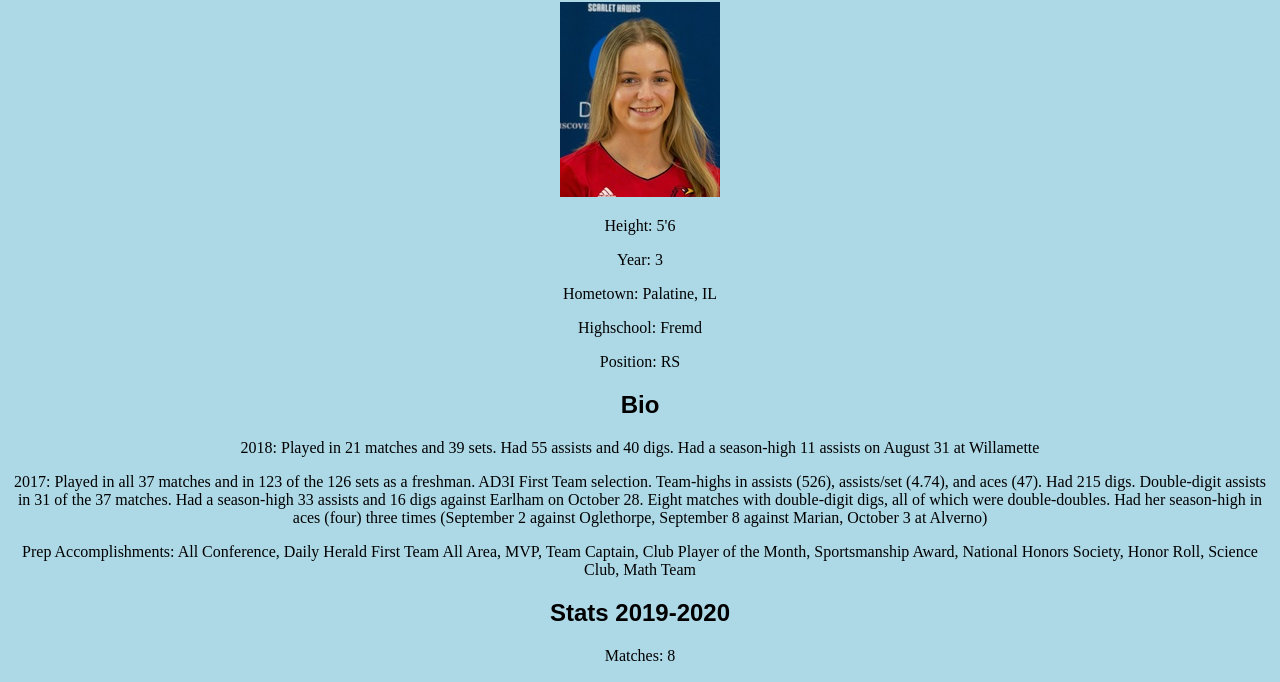
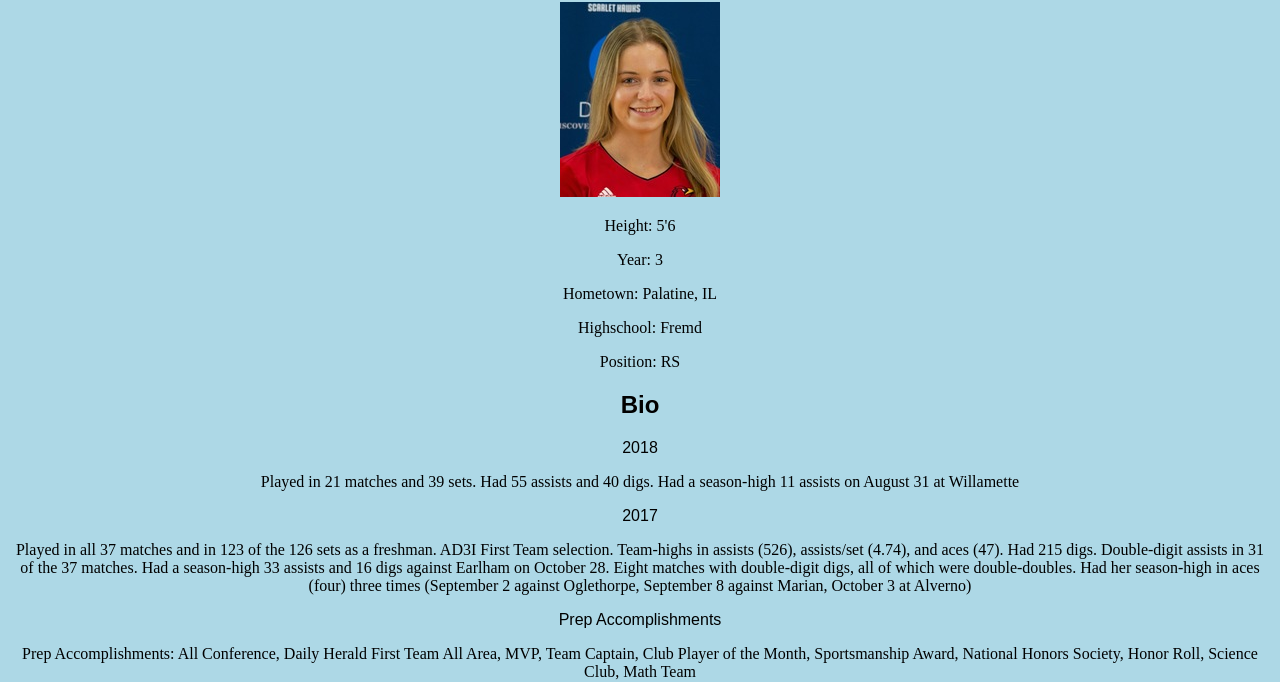
Before and after one commit to nfreund22/Project2, a plain HTML site: page volleyball.html in a window 1280 px wide. Shown: the part 132-814 px from the top of the page. Drawn offline with Linux system fonts and the light colour scheme; a web font is replaced by a local one.

Commit message:
Update volleyball.html

```diff
--- a/volleyball.html
+++ b/volleyball.html
@@ -24,9 +24,24 @@
 		<p>Highschool: Fremd</p>
 		<p>Position: RS</p>
 		<h2>Bio</h2>
-		<p>2018: Played in 21 matches and 39 sets. Had 55 assists and 40 digs. Had a season-high 11 assists on August 31 at Willamette</p>
-		<p>2017: Played in all 37 matches and in 123 of the 126 sets as a freshman. AD3I First Team selection. Team-highs in assists (526), assists/set (4.74), and aces (47). Had 215 digs. Double-digit assists in 31 of the 37 matches. Had a season-high 33 assists and 16 digs against Earlham on October 28. Eight matches with double-digit digs, all of which were double-doubles. Had her season-high in aces (four) three times (September 2 against Oglethorpe, September 8 against Marian, October 3 at Alverno)</p>
-		<p>Prep Accomplishments: All Conference, Daily Herald First Team All Area, MVP, Team Captain, Club Player of the Month, Sportsmanship Award, National Honors Society, Honor Roll, Science Club, Math Team</p>
+		<div class="dropdown1">
+			<span>2018</span>
+			<div class="dropdown1-content">
+				<p>Played in 21 matches and 39 sets. Had 55 assists and 40 digs. Had a season-high 11 assists on August 31 at Willamette</p>
+			</div>
+		</div>
+		<div class="dropdown2">
+			<span>2017</span>
+			<div class="dropdown2-content">
+				<p>Played in all 37 matches and in 123 of the 126 sets as a freshman. AD3I First Team selection. Team-highs in assists (526), assists/set (4.74), and aces (47). Had 215 digs. Double-digit assists in 31 of the 37 matches. Had a season-high 33 assists and 16 digs against Earlham on October 28. Eight matches with double-digit digs, all of which were double-doubles. Had her season-high in aces (four) three times (September 2 against Oglethorpe, September 8 against Marian, October 3 at Alverno)</p>
+			</div>
+		</div>
+		<div class="dropdown3">
+			<span>Prep Accomplishments</span>
+			<div class="dropdown3-content">
+				<p>Prep Accomplishments: All Conference, Daily Herald First Team All Area, MVP, Team Captain, Club Player of the Month, Sportsmanship Award, National Honors Society, Honor Roll, Science Club, Math Team</p>
+			</div>
+		</div>
 		<h2>Stats 2019-2020</h2>
 		<p>Matches: 8</p>
 		<p>Sets: 31</p>
```
